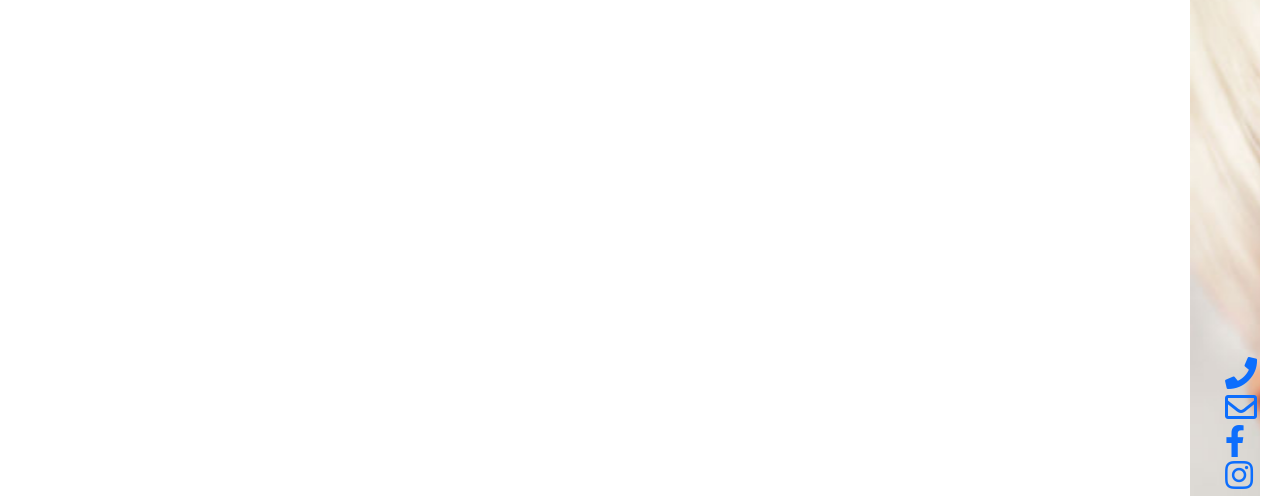
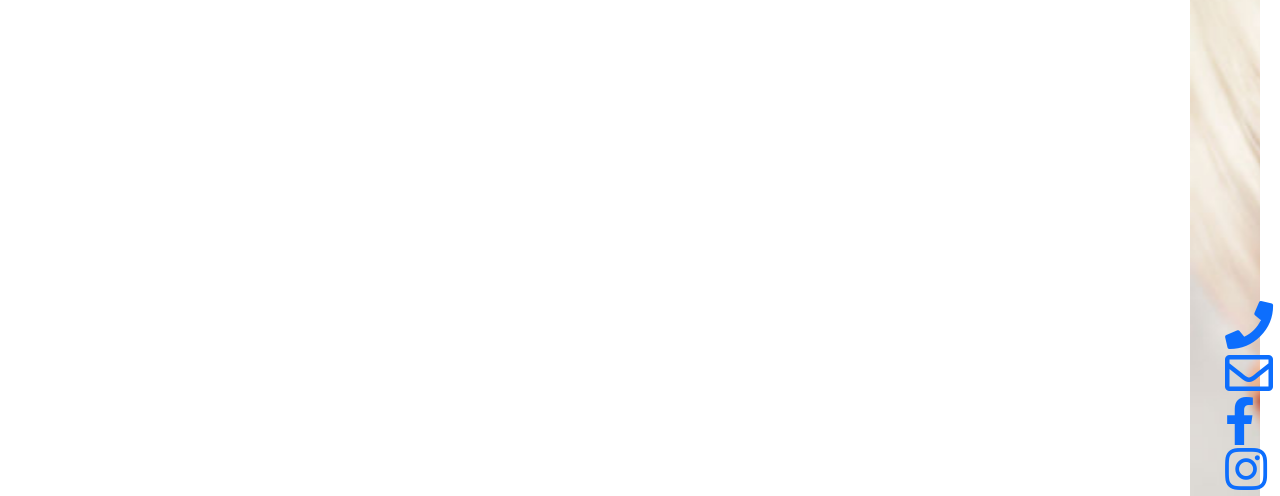
Before and after one commit to zealnails/Home, a plain HTML site: page index.html in a window 1280 px wide. Shown: the part 307-803 px from the top of the page. Drawn offline with nearby package versions, Linux system fonts and the light colour scheme; a web font is replaced by a local one.

Commit message:
Update index.html

```diff
--- a/index.html
+++ b/index.html
@@ -72,8 +72,8 @@
     <div id="carouselExampleSlidesOnly" class="carousel slide" data-bs-ride="carousel">
   <div class="carousel-inner image">
     <div class="carousel-item active">
-      <img class="test-image"src="IMG_3653.jpg"alt="lady-profile">
-      </div>
+    <img class="test-image"src="IMG_3653.jpg" alt="lady-profile">
+    </div>
     <div class="carousel-item">
     <img class="test-image" src="IMG_3282.JPG" alt="">
     </div>
@@ -276,14 +276,14 @@ BROWS, EYELINER & LIPS.</p>
 <div class="fix">
 
   <a href="tell:402-904-7917">
-    <i class="fas fa-phone fa-2x"></i></a>
+    <i class="fas fa-phone fa-3x"></i></a>
 
 <a href="mailto:zealnails@gmail.com">
-  <i class="far fa-envelope fa-2x"></i></a>
+  <i class="far fa-envelope fa-3x"></i></a>
   <a href="https://www.facebook.com/ZealNailsMicroblading/">
-  <i class="fab fa-facebook-f fa-2x"></i></a>
+  <i class="fab fa-facebook-f fa-3x"></i></a>
   <a href="https://www.instagram.com/zealnailsmicroblading/">
-  <i class="fab fa-instagram fa-2x"></i></a>
+  <i class="fab fa-instagram fa-3x"></i></a>
 
 </div>
 
```
